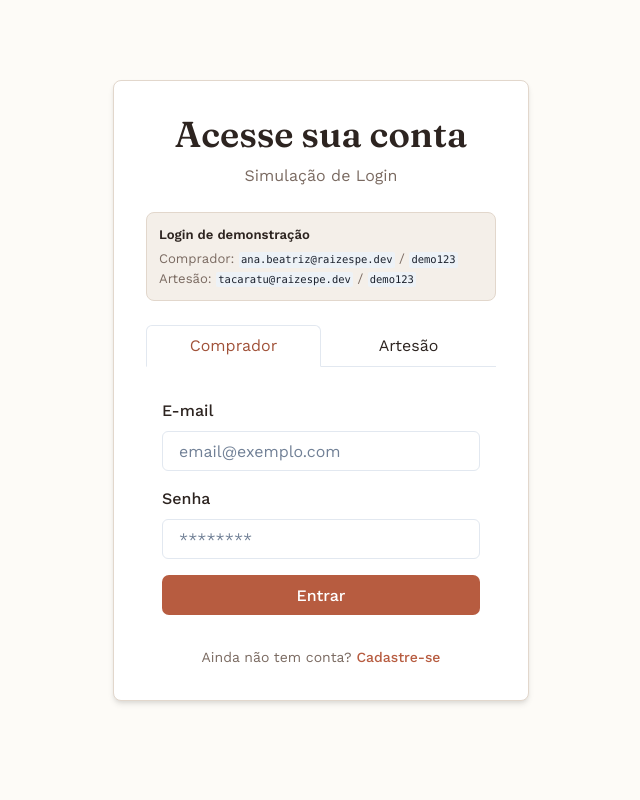
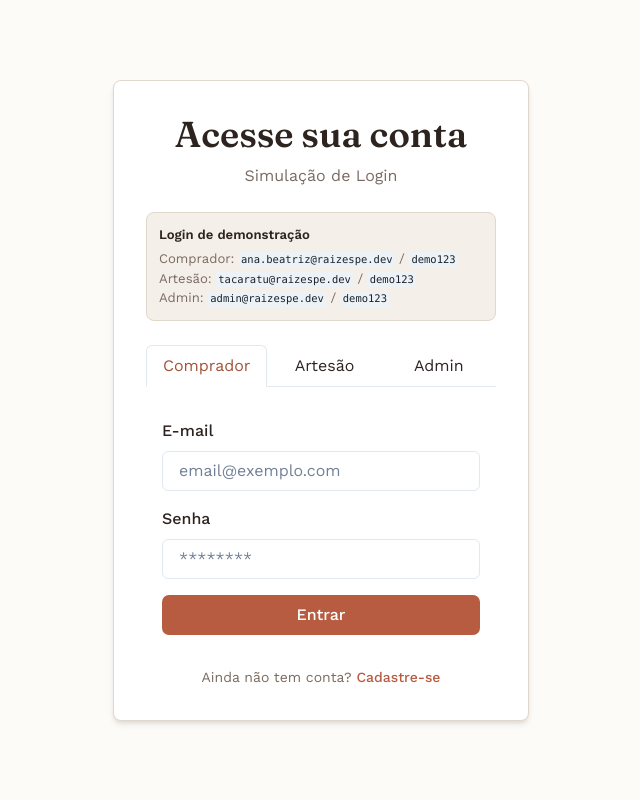
Before and after one commit to Ramontaffa/Raizes-PE, a Next.js app: page /login in a window 1280 px wide. Shown: the top 800 px of the page, without its empty margins (319-959 px from the left). Built offline with nearby package versions, Linux system fonts and the light colour scheme.

Commit message:
Adiciona 3ª aba de login (Admin) apontando para /admin
Refatora a tela de login num componente FormularioLogin reutilizável
e adiciona a aba "Admin", que autentica com credencial fixa e
redireciona para /admin, agora que as páginas de administração fazem
parte desta branch.

```diff
--- a/app/(auth)/login/page.tsx
+++ b/app/(auth)/login/page.tsx
@@ -26,55 +26,90 @@ import { useRouter } from "next/navigation";
 
 // Logins fixos de demonstração — pedidos pra que o professor consiga testar o fluxo
 // sem precisar de um cadastro persistido de verdade (o projeto ainda não tem backend).
-// O e-mail do artesão é o mesmo usuário (u2, Cooperativa de Tacaratu) que o /painel já usa
-// como ID_USUARIO_DEMO, então o login bate com os dados que aparecem lá dentro.
+// Os e-mails são os mesmos usuários mock já usados como "usuário demo" em outras telas
+// (u2 no /painel, u7 no carrinho/pedidos), pra o que aparece depois do login bater com
+// quem "logou". O admin (u9) existe só pra isso — não tem outra tela que dependa dele.
+const CREDENCIAL_COMPRADOR = { email: "ana.beatriz@raizespe.dev", senha: "demo123" };
 const CREDENCIAL_ARTESAO = { email: "tacaratu@raizespe.dev", senha: "demo123" };
-// Mesma lógica pro comprador: é o u7 (Ana Beatriz), já usado como ID_COMPRADOR_DEMO
-// no carrinho e em "Meus Pedidos".
-const CREDENCIAL_COMPRADOR = { email: "ana.beatriz@raizespe.dev", senha: "demo123" };
+const CREDENCIAL_ADMIN = { email: "admin@raizespe.dev", senha: "demo123" };
+
+interface CredencialLogin {
+  email: string;
+  senha: string;
+}
+
+function conferir(informado: CredencialLogin, esperado: CredencialLogin): boolean {
+  return (
+    informado.email.trim().toLowerCase() === esperado.email && informado.senha === esperado.senha
+  );
+}
+
+// Um form de login por perfil (Comprador/Artesão/Admin): mesmos campos e mesmo
+// comportamento de erro, só muda a credencial esperada, o texto do botão e pra onde vai.
+function FormularioLogin({
+  rotuloEmail,
+  textoBotao,
+  credencialEsperada,
+  destino,
+}: {
+  rotuloEmail: string;
+  textoBotao: string;
+  credencialEsperada: CredencialLogin;
+  destino: string;
+}) {
+  const router = useRouter();
+  const toast = useToast();
+  const [email, setEmail] = useState("");
+  const [senha, setSenha] = useState("");
+  const [erro, setErro] = useState(false);
+
+  function handleSubmit(e: FormEvent) {
+    e.preventDefault();
+    if (!conferir({ email, senha }, credencialEsperada)) {
+      setErro(true);
+      return;
+    }
+    setErro(false);
+    toast({ title: "Login realizado", status: "success", duration: 2000, isClosable: true, position: "top" });
+    router.push(destino);
+  }
+
+  return (
+    <form onSubmit={handleSubmit}>
+      <VStack spacing={4}>
+        {erro && (
+          <Alert status="error" borderRadius="8px" fontSize="0.86rem">
+            <AlertIcon />
+            E-mail ou senha incorretos.
+          </Alert>
+        )}
+        <FormControl>
+          <FormLabel>{rotuloEmail}</FormLabel>
+          <Input
+            type="email"
+            placeholder="email@exemplo.com"
+            value={email}
+            onChange={(e) => setEmail(e.target.value)}
+          />
+        </FormControl>
+        <FormControl>
+          <FormLabel>Senha</FormLabel>
+          <Input
+            type="password"
+            placeholder="********"
+            value={senha}
+            onChange={(e) => setSenha(e.target.value)}
+          />
+        </FormControl>
+        <Button type="submit" variant="solid" w="full">
+          {textoBotao}
+        </Button>
+      </VStack>
+    </form>
+  );
+}
 
 export default function LoginPage() {
-  const router = useRouter();
-  const toast = useToast();
-
-  const [emailComprador, setEmailComprador] = useState("");
-  const [senhaComprador, setSenhaComprador] = useState("");
-  const [emailArtesao, setEmailArtesao] = useState("");
-  const [senhaArtesao, setSenhaArtesao] = useState("");
-  const [erroComprador, setErroComprador] = useState(false);
-  const [erroArtesao, setErroArtesao] = useState(false);
-
-  function handleLoginComprador(e: FormEvent) {
-    e.preventDefault();
-    const ok =
-      emailComprador.trim().toLowerCase() === CREDENCIAL_COMPRADOR.email &&
-      senhaComprador === CREDENCIAL_COMPRADOR.senha;
-
-    if (!ok) {
-      setErroComprador(true);
-      return;
-    }
-    setErroComprador(false);
-    toast({ title: "Login realizado", status: "success", duration: 2000, isClosable: true, position: "top" });
-    router.push("/");
-  }
-
-  function handleLoginArtesao(e: FormEvent) {
-    e.preventDefault();
-    const ok =
-      emailArtesao.trim().toLowerCase() === CREDENCIAL_ARTESAO.email &&
-      senhaArtesao === CREDENCIAL_ARTESAO.senha;
-
-    if (!ok) {
-      setErroArtesao(true);
-      return;
-    }
-    setErroArtesao(false);
-    toast({ title: "Login realizado", status: "success", duration: 2000, isClosable: true, position: "top" });
-    // Painel do artesão já existe em /painel — não em /painel-artesao.
-    router.push("/painel");
-  }
-
   return (
     <Container maxW="md" py={20}>
       <Box bg="card" p={8} rounded="lg" shadow="md" borderWidth="1px" borderColor="border">
@@ -97,79 +132,43 @@ export default function LoginPage() {
             Artesão: <Code fontSize="0.8em">{CREDENCIAL_ARTESAO.email}</Code> /{" "}
             <Code fontSize="0.8em">{CREDENCIAL_ARTESAO.senha}</Code>
           </Text>
+          <Text color="mutedFg">
+            Admin: <Code fontSize="0.8em">{CREDENCIAL_ADMIN.email}</Code> /{" "}
+            <Code fontSize="0.8em">{CREDENCIAL_ADMIN.senha}</Code>
+          </Text>
         </Box>
 
         <Tabs isFitted variant="enclosed" colorScheme="terracota">
           <TabList mb="1em">
             <Tab>Comprador</Tab>
             <Tab>Artesão</Tab>
+            <Tab>Admin</Tab>
           </TabList>
           <TabPanels>
             <TabPanel>
-              <form onSubmit={handleLoginComprador}>
-                <VStack spacing={4}>
-                  {erroComprador && (
-                    <Alert status="error" borderRadius="8px" fontSize="0.86rem">
-                      <AlertIcon />
-                      E-mail ou senha incorretos.
-                    </Alert>
-                  )}
-                  <FormControl>
-                    <FormLabel>E-mail</FormLabel>
-                    <Input
-                      type="email"
-                      placeholder="email@exemplo.com"
-                      value={emailComprador}
-                      onChange={(e) => setEmailComprador(e.target.value)}
-                    />
-                  </FormControl>
-                  <FormControl>
-                    <FormLabel>Senha</FormLabel>
-                    <Input
-                      type="password"
-                      placeholder="********"
-                      value={senhaComprador}
-                      onChange={(e) => setSenhaComprador(e.target.value)}
-                    />
-                  </FormControl>
-                  <Button type="submit" variant="solid" w="full">
-                    Entrar
-                  </Button>
-                </VStack>
-              </form>
+              <FormularioLogin
+                rotuloEmail="E-mail"
+                textoBotao="Entrar"
+                credencialEsperada={CREDENCIAL_COMPRADOR}
+                destino="/"
+              />
             </TabPanel>
             <TabPanel>
-              <form onSubmit={handleLoginArtesao}>
-                <VStack spacing={4}>
-                  {erroArtesao && (
-                    <Alert status="error" borderRadius="8px" fontSize="0.86rem">
-                      <AlertIcon />
-                      E-mail ou senha incorretos.
-                    </Alert>
-                  )}
-                  <FormControl>
-                    <FormLabel>E-mail (Artesão)</FormLabel>
-                    <Input
-                      type="email"
-                      placeholder="artesao@exemplo.com"
-                      value={emailArtesao}
-                      onChange={(e) => setEmailArtesao(e.target.value)}
-                    />
-                  </FormControl>
-                  <FormControl>
-                    <FormLabel>Senha</FormLabel>
-                    <Input
-                      type="password"
-                      placeholder="********"
-                      value={senhaArtesao}
-                      onChange={(e) => setSenhaArtesao(e.target.value)}
-                    />
-                  </FormControl>
-                  <Button type="submit" variant="solid" w="full">
-                    Entrar no Painel do Artesão
-                  </Button>
-                </VStack>
-              </form>
+              <FormularioLogin
+                rotuloEmail="E-mail (Artesão)"
+                textoBotao="Entrar no Painel do Artesão"
+                credencialEsperada={CREDENCIAL_ARTESAO}
+                // Painel do artesão já existe em /painel — não em /painel-artesao.
+                destino="/painel"
+              />
+            </TabPanel>
+            <TabPanel>
+              <FormularioLogin
+                rotuloEmail="E-mail (Admin)"
+                textoBotao="Entrar na Administração"
+                credencialEsperada={CREDENCIAL_ADMIN}
+                destino="/admin"
+              />
             </TabPanel>
           </TabPanels>
         </Tabs>
```
